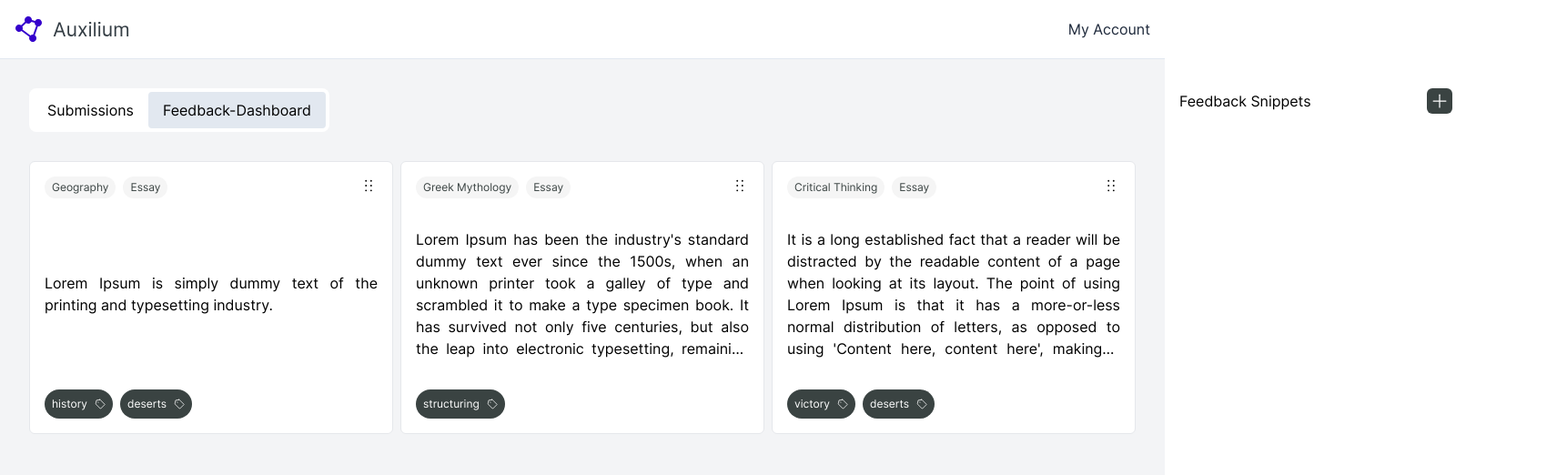
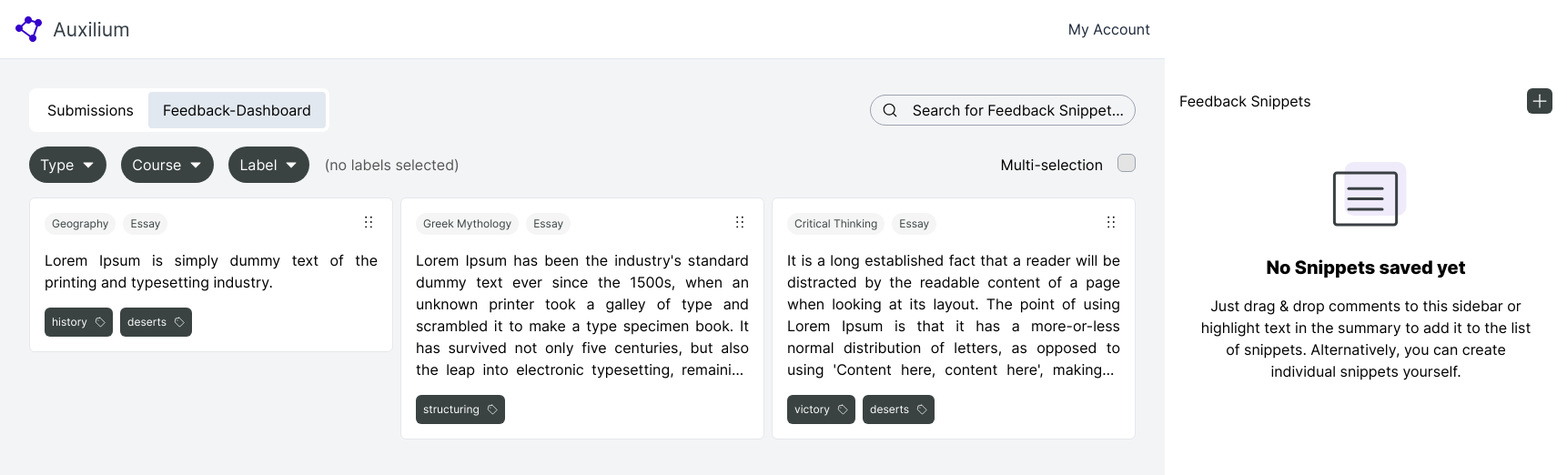
Before and after one commit to NilsHellwig/FeedbackPool-Prototyping, a React (Create React App) app in the folder prototype3/: page /feedback-dashboard in a window 1280 px wide. Shown: the top 522 px of the page at 91% size, 1722 px wide, since content can reach past the window. Built offline with nearby package versions, Linux system fonts and the light colour scheme.

Commit message:
add popup

```diff
--- a/prototype3/src/components/DragabbleFeedbackSnippet.tsx
+++ b/prototype3/src/components/DragabbleFeedbackSnippet.tsx
@@ -1,4 +1,5 @@
-import { DotsSixVertical, Tag } from "phosphor-react";
+import { DotsSixVertical, Tag, X } from "phosphor-react";
+import { useState } from "react";
 import { Link } from "react-router-dom";
 
 interface DraggableFeedbackSnippetProps {
@@ -10,8 +11,14 @@ interface DraggableFeedbackSnippetProps {
 export const DraggableFeedbackSnippet: React.FC<
   DraggableFeedbackSnippetProps
 > = ({ extractedText, metaDataList, labels }) => {
+  const [popupIsOpened, setPopupIsOpened] = useState(false);
   return (
-    <div className="flex flex-col justify-between p-4 gap-4 border bg-white rounded-md w-[400px] h-[300px]">
+    <div>
+      <div
+        className="flex flex-col justify-between p-4 gap-4 border bg-white rounded-md w-[400px] draggable-pointer-cursor "
+        onClick={() => {
+          setPopupIsOpened(true);
+        }}>
         <div className="flex flex-row justify-between">
           <div className="flex flex-row gap-2 items-center">
             {metaDataList.map((meta, idx) => {
@@ -24,20 +31,18 @@ export const DraggableFeedbackSnippet: React.FC<
               );
             })}
           </div>
-        <div>
+          <div className="cursor-grabbing">
             <DotsSixVertical size={20} />
           </div>
         </div>
-      <p className="text-justify line-clamp-6">
-        {extractedText}
-      </p>
+        <p className="text-justify line-clamp-6">{extractedText}</p>
         <div>
           <div className="flex flex-row gap-2">
             {labels.map((label, idx) => {
               return (
                 <span
                   key={idx.toString()}
-                className="flex flex-row items-center gap-2 p-1 px-2 bg-darkGrey text-white rounded-full text-xs leading-6">
+                  className="flex flex-row items-center gap-2 p-1 px-2 bg-darkGrey text-white rounded-md text-xs leading-6">
                   {label}
                   <Tag />
                 </span>
@@ -46,5 +51,46 @@ export const DraggableFeedbackSnippet: React.FC<
           </div>
         </div>
       </div>
+      {popupIsOpened ? (
+        <div className="fixed top:0 bottom-0 right-0 left-0 w-full bg-slate-400 bg-opacity-40 h-full z-40 overscroll-hidden flex justify-center items-center cursor-default">
+          <div className="flex flex-col gap-8 max-w-[800px] w-full bg-offWhite rounded-md p-6">
+            <div className="flex flex-row justify-between items-center">
+              <span className="text-mediumGrey">
+                Essay Greek Mythology {">"}{" "}
+                <span className="text-purple-800 font-bold">Feedback</span>
+              </span>
+              <div
+                className="flex items-center justify-center h-8 w-8 rounded-md cursor-pointer bg-lightGrey/50 hover:bg-lightGrey"
+                onClick={() => {
+                  setPopupIsOpened(false);
+                }}>
+                <X size={20} />
+              </div>
+            </div>
+            <p>
+              <span className="bg-orange-200">
+                Suspendisse in est ante in nibh mauris cursus mattis. Et odio
+                pellentesque diam volutpat commodo sed.
+              </span>
+              Risus ultricies tristique nulla aliquet enim tortor. In mollis
+              nunc sed id semper risus in hendrerit. Et pharetra pharetra massa
+              massa ultricies. Aenean euismod elementum nisi quis eleifend quam
+              adipiscing vitae. Adipiscing elit ut aliquam purus sit. Nunc
+              congue nisi vitae suscipit tellus mauris. Vitae suscipit tellus
+              mauris a diam maecenas. Ullamcorper morbi tincidunt ornare massa
+              eget. Massa vitae tortor condimentum lacinia quis vel eros donec.
+              Viverra tellus in hac habitasse platea. Mauris rhoncus aenean vel
+              elit scelerisque mauris pellentesque. Purus semper eget duis at
+              tellus. Diam maecenas sed enim ut sem viverra aliquet. Porttitor
+              lacus luctus accumsan tortor posuere ac. Convallis aenean et
+              tortor at risus viverra adipiscing at.Fusce velit lectus,
+              tincidunt in turpis at, vehicula pharetra lorem. Interdum et
+              malesuada fames ac ante ipsum primis in faucibus. Sed faucibus est
+              felis, vitae placerat ex ultricies
+            </p>
+          </div>
+        </div>
+      ) : null}
+    </div>
   );
 };
--- a/prototype3/src/index.css
+++ b/prototype3/src/index.css
@@ -1,6 +1,10 @@
 @tailwind base;
 @tailwind components;
 @tailwind utilities;
+
+.draggable-pointer-cursor  {
+  cursor: pointer;
+}
 
 @font-face {
   font-family: "Inter";
--- a/prototype3/src/pages/FeedbackDashboard.tsx
+++ b/prototype3/src/pages/FeedbackDashboard.tsx
@@ -5,7 +5,7 @@ import { Header } from "../components/Header";
 import { AssignmentItem } from "../components/AssignmentItem";
 import { IAssignment } from "../types";
 import { useState } from "react";
-import { DotsSixVertical, Plus } from "phosphor-react";
+import { CaretDown, DotsSixVertical, MagnifyingGlass, Plus } from "phosphor-react";
 import uuid from "react-uuid";
 import cx from "classnames";
 import { DraggableFeedbackSnippet } from "../components/DragabbleFeedbackSnippet";
@@ -36,11 +36,11 @@ const itemsFromBackend = [
 
 const columnsFromBackend = {
   pool: {
-    name: "Pool",
+    name: "pool",
     items: itemsFromBackend,
   },
   sidebar: {
-    name: "Sidebar",
+    name: "sidebar",
     items: [],
   },
 };
@@ -84,16 +84,50 @@ const onDragEnd = (result: any, columns: any, setColumns: any) => {
 
 export const FeedbackDashboard = () => {
   const [columns, setColumns] = useState(columnsFromBackend);
+  const [dragIsActive, setDragIsActive] = useState(false);
 
   return (
     <DragDropContext
-      onDragEnd={(result) => onDragEnd(result, columns, setColumns)}>
+      onDragEnd={(result) => {
+        setDragIsActive(false);
+        onDragEnd(result, columns, setColumns);
+      }}
+      onDragStart={() => {
+        setDragIsActive(true);
+      }}>
       <div className="flex flex-col h-screen">
         <Header />
         <div className="flex flex-grow">
           <main className="flex-grow bg-gray-100 p-8">
-            <section className="flex flex-col items-start max-w-7xl m-auto space-y-8">
-              <DashboardNav />
+            <section className="flex flex-col items-start max-w-7xl m-auto space-y-4">
+              <div className="flex flex-row items-center justify-between w-full">
+                <DashboardNav />
+                <div className="flex flex-row items-center gap-4 p-1 px-3 rounded-full border border-gray-400">
+                  <MagnifyingGlass size={18} />
+                  <span>Search for Feedback Snippet...</span>
+                </div>
+              </div>
+              <div className="flex flex-row items-center justify-between w-full">
+                <div className="flex flex-row gap-4 items-center">
+                  <div className="flex flex-row items-center gap-2 text-white bg-darkGrey p-2 px-3 rounded-full">
+                    <span>Type</span>
+                    <CaretDown weight="fill" size={16} />
+                  </div>
+                  <div className="flex flex-row items-center gap-2 text-white bg-darkGrey p-2 px-3 rounded-full">
+                    <span>Course</span>
+                    <CaretDown weight="fill" size={16} />
+                  </div>
+                  <div className="flex flex-row items-center gap-2 text-white bg-darkGrey p-2 px-3 rounded-full">
+                    <span>Label</span>
+                    <CaretDown weight="fill" size={16} />
+                  </div>
+                  <span className="text-mediumGrey">(no labels selected)</span>
+                </div>
+                <div className="flex flex-row gap-4">
+                  <span>Multi-selection</span>
+                  <div className="w-5 h-5 bg-lightGrey border border-gray-400 rounded-md cursor-pointer"></div>
+                </div>
+              </div>
               <Droppable
                 droppableId={"pool"}
                 key={columns["pool"].name}
@@ -142,7 +176,22 @@ export const FeedbackDashboard = () => {
               </div>
             </div>
 
-            <div className="h-full">
+            <div className="h-full w-[410px]">
+              {columns["sidebar"].items.length < 1 && !dragIsActive ? (
+                <div className="flex flex-col items-center gap-4 my-8 mx-4 text-center">
+                  <img
+                    src={process.env.PUBLIC_URL + "/icons/snippet-icon.svg"}
+                  />
+                  <span className="text-xl font-extrabold">
+                    No Snippets saved yet
+                  </span>
+                  <p>
+                    Just drag & drop comments to this sidebar or highlight text
+                    in the summary to add it to the list of snippets.
+                    Alternatively, you can create individual snippets yourself.
+                  </p>
+                </div>
+              ) : null}
               <Droppable droppableId={"sidebar"} key={columns["sidebar"].name}>
                 {(provided, snapshot) => {
                   return (
@@ -150,7 +199,7 @@ export const FeedbackDashboard = () => {
                       {...provided.droppableProps}
                       ref={provided.innerRef}
                       className={cx(
-                        "flex flex-col gap-2 min-w-[300px] h-full p-2 rounded-xl",
+                        "flex flex-col gap-2 h-full p-2 rounded-xl",
                         {
                           "bg-offWhite rounded-md": snapshot.isDraggingOver,
                         }
```
Also changed, not shown: prototype3/public/icons/snippet-icon.svg (added). Lines whose indentation alone changed are shown as unchanged.
